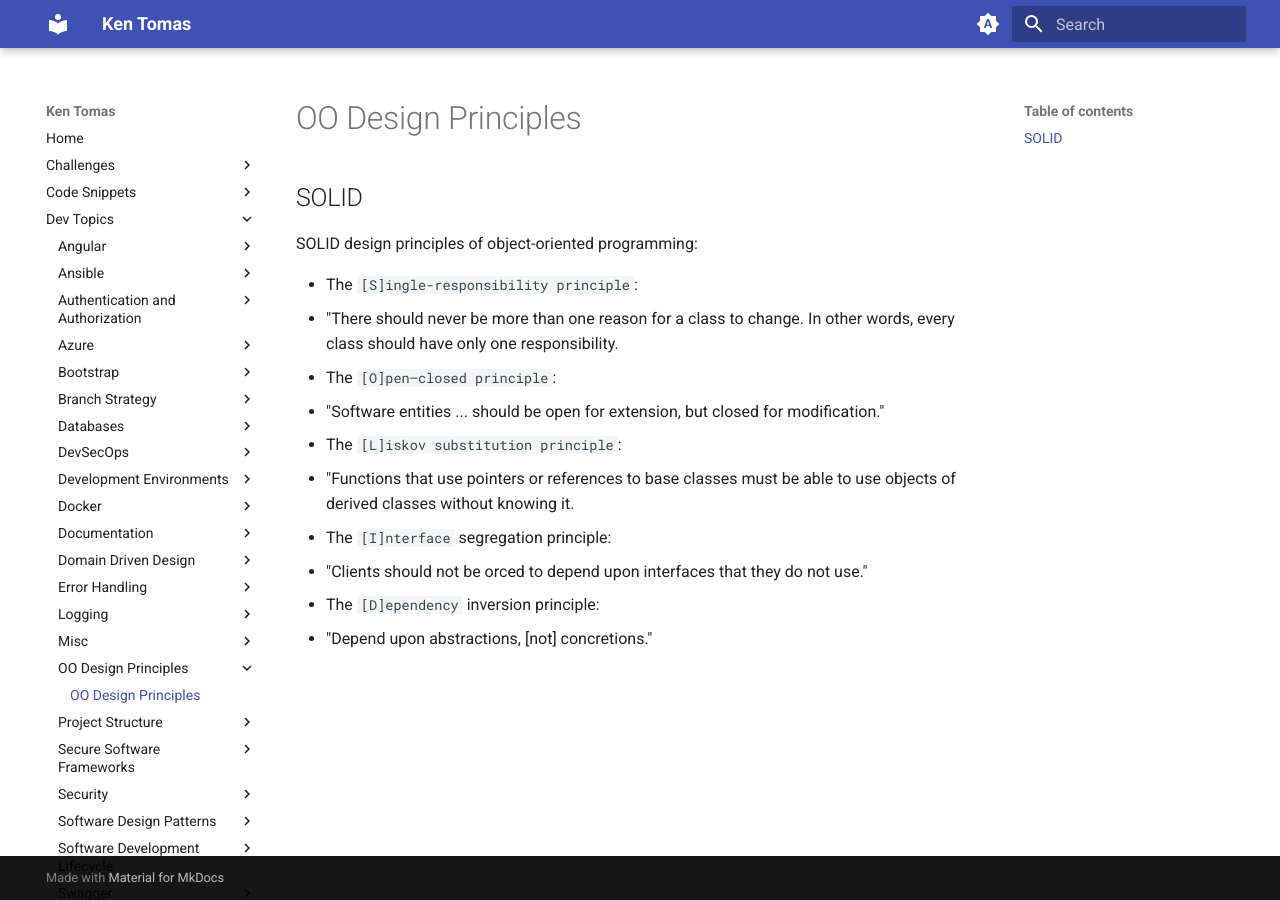
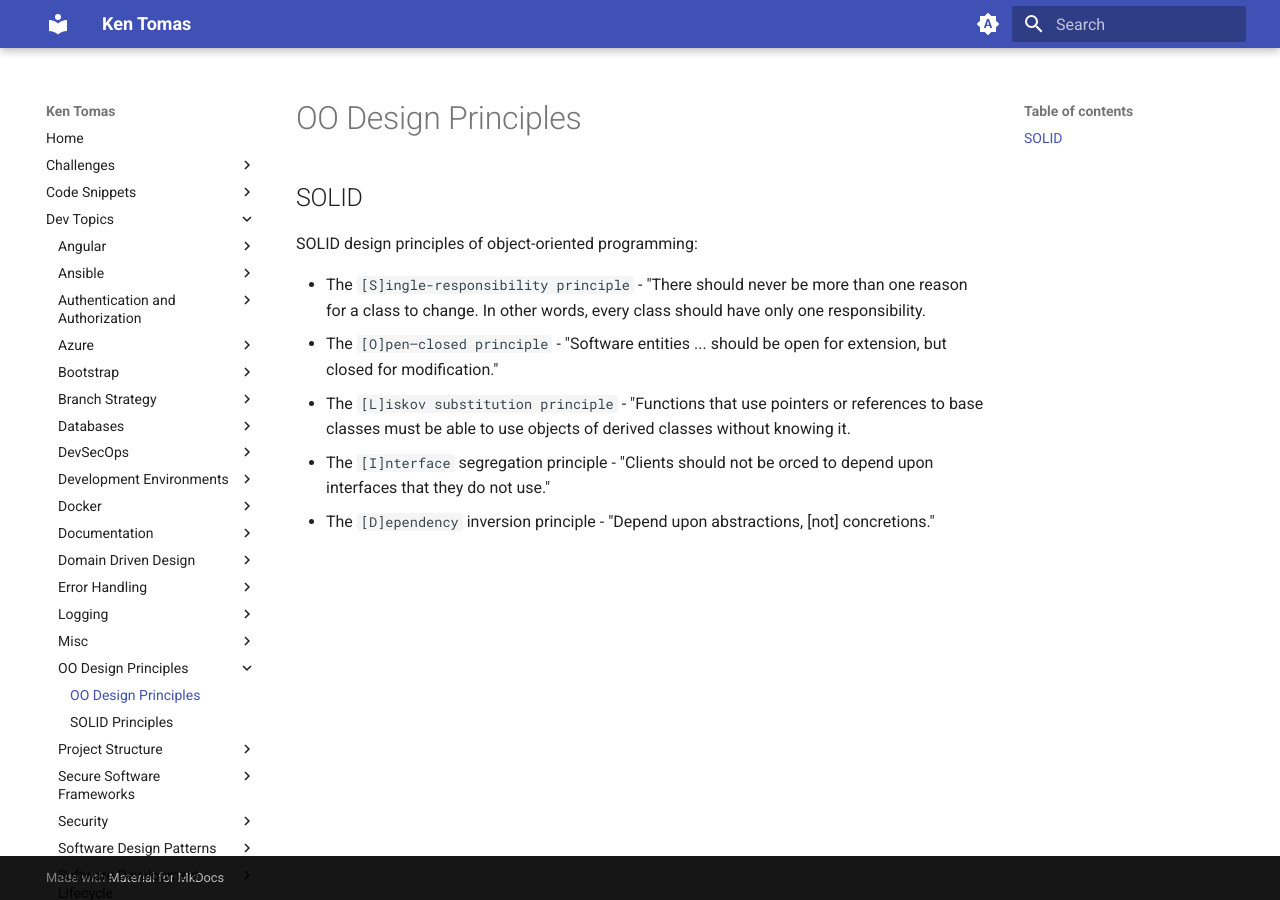
Before and after one commit to kentomas/kentomas.github.io, an MkDocs documentation site: the page built from docs/Dev Topics/OO Design Principles/OO Design Principles.md, in a window 1280 px wide. Built offline with MkDocs 1.6.1 and Material for MkDocs 9.7.7, drawn with Linux system fonts in a browser that asks for light colours.

```diff
--- a/docs/Dev Topics/OO Design Principles/OO Design Principles.md
+++ b/docs/Dev Topics/OO Design Principles/OO Design Principles.md
@@ -4,13 +4,8 @@
 
 SOLID design principles of object-oriented programming:
 
-- The `[S]ingle-responsibility principle`:
-  - "There should never be more than one reason for a class to change. In other words, every class should have only one responsibility.
-- The `[O]pen–closed principle`:
-  - "Software entities ... should be open for extension, but closed for modification."
-- The `[L]iskov substitution principle`:
-  - "Functions that use pointers or references to base classes must be able to use objects of derived classes without knowing it.
-- The `[I]nterface` segregation principle:
-  - "Clients should not be orced to depend upon interfaces that they do not use."
-- The `[D]ependency` inversion principle:
-  - "Depend upon abstractions, [not] concretions."
+- The `[S]ingle-responsibility principle` - "There should never be more than one reason for a class to change. In other words, every class should have only one responsibility.
+- The `[O]pen–closed principle` - "Software entities ... should be open for extension, but closed for modification."
+- The `[L]iskov substitution principle` - "Functions that use pointers or references to base classes must be able to use objects of derived classes without knowing it.
+- The `[I]nterface` segregation principle - "Clients should not be orced to depend upon interfaces that they do not use."
+- The `[D]ependency` inversion principle - "Depend upon abstractions, [not] concretions."
```
Also changed, not shown: docs/Dev Topics/OO Design Principles/SOLID.md (added, +186 -0 lines).
